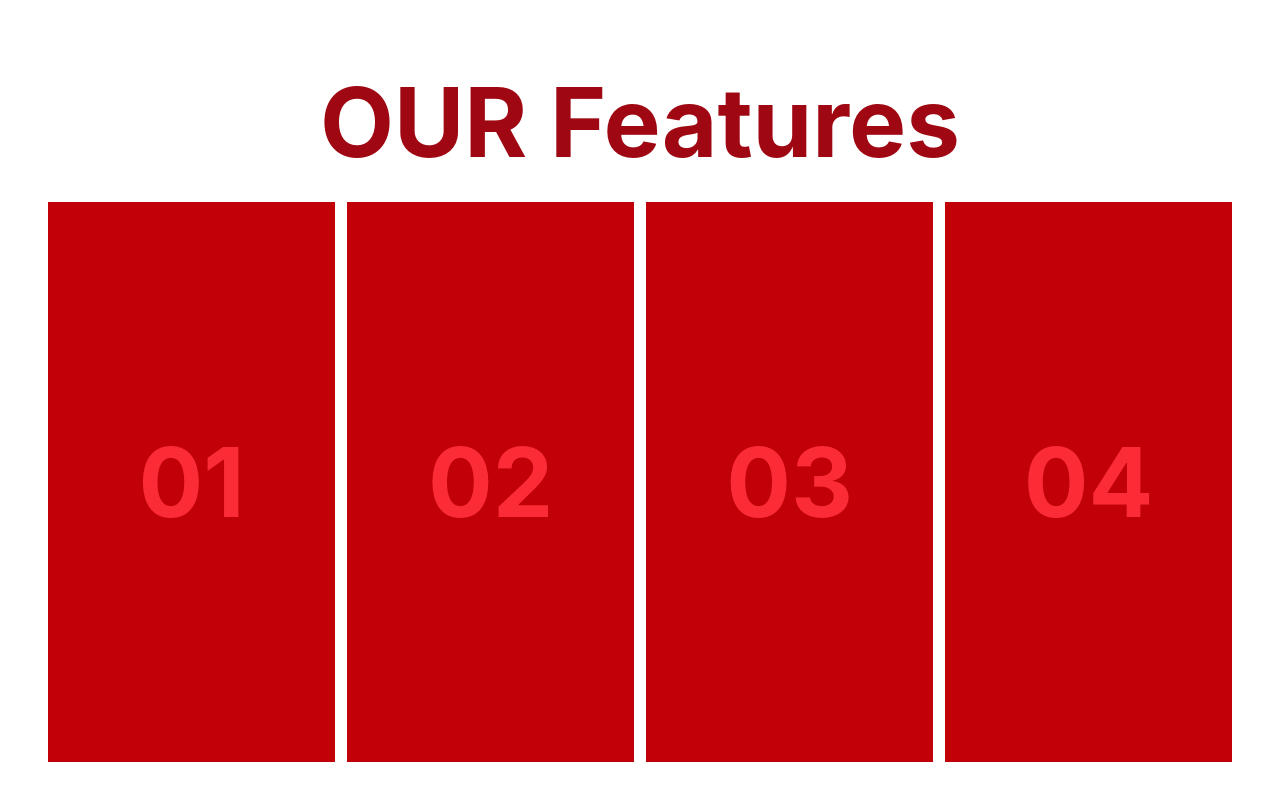
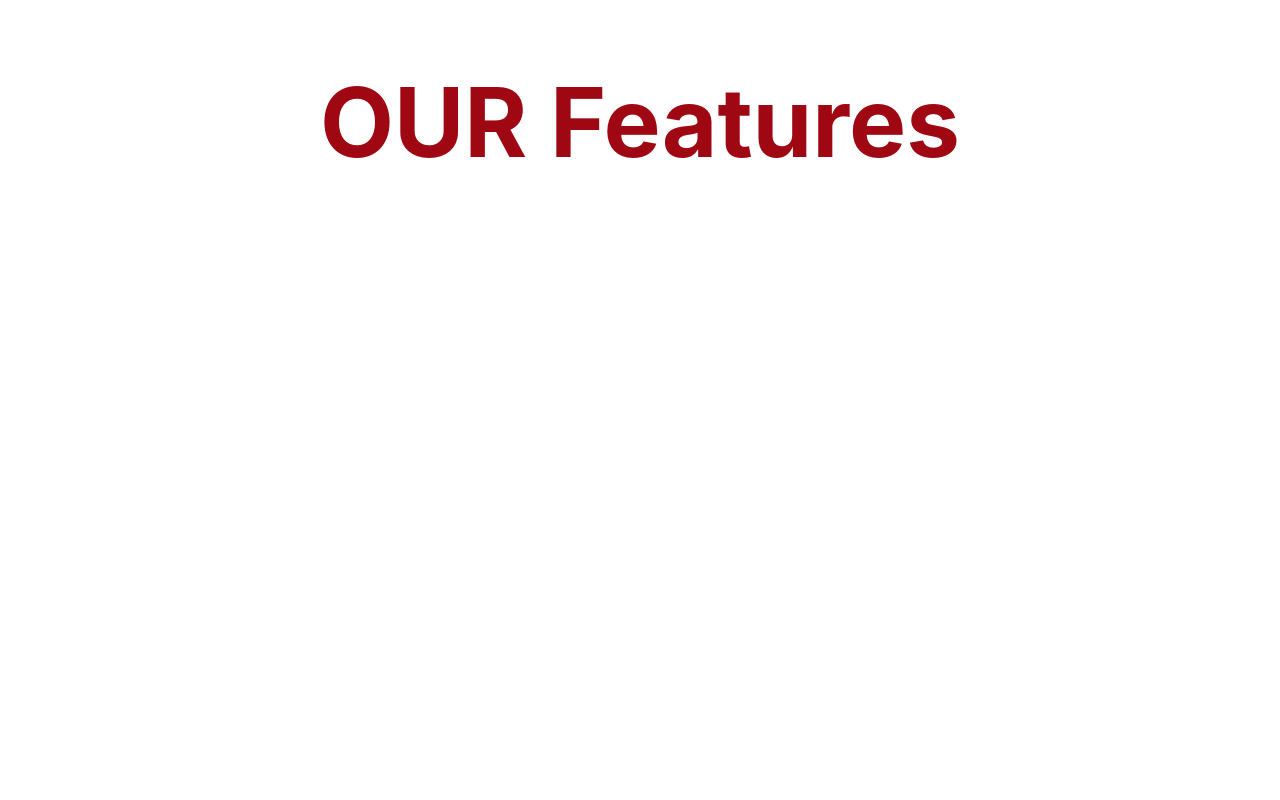
Before and after one commit to cool-creative/eutomn, a React (Vite) app: page / in a window 1280 px wide. Shown: the part 1346-2146 px from the top of the page. Built offline with nearby package versions, Linux system fonts and the light colour scheme.

Commit message:
cards height scroll issue fix

```diff
--- a/src/components/Cards.jsx
+++ b/src/components/Cards.jsx
@@ -10,6 +10,7 @@ export default function Cards(){
     const cardsRef = useRef(null);
 
     useGSAP(() => {
+        ScrollTrigger.refresh();
         const cards = gsap.utils.toArray('.card', cardsRef.current);
         const stick_div = document.querySelector('.stick-cards-div');
 
@@ -42,7 +43,8 @@ export default function Cards(){
                         {
                             Array.from({length:4}).map((_, i)=>{
                                 return (
-                                    <div key={i} className="card h-[70vh] w-[25%] bg-red-700 flex items-center justify-center">
+                                    // clipPath to not have initial visible height at start
+                                    <div style={{clipPath: "inset(100% 0% 0% 0%)"}} key={i} className="card h-[70vh] w-[25%] bg-red-700 flex items-center justify-center">
                                         <p className="text-8xl font-bold text-red-500">0{i+1}</p>
                                     </div>
                                 )
```
